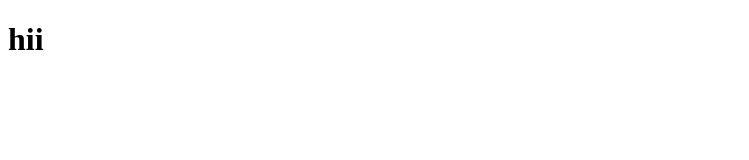
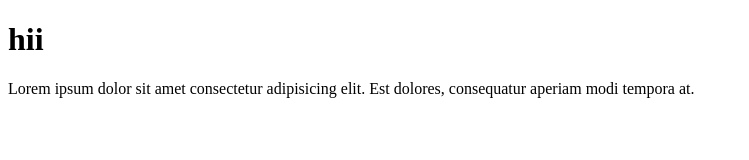
Before and after one commit to emonomo/project, a plain HTML site: page index.html in a window 1280 px wide. Shown: the whole page, without its empty margins (0-749 px from the left). Drawn offline with Linux system fonts and the light colour scheme.

Commit message:
Update index.html
testing 2

```diff
--- a/index.html
+++ b/index.html
@@ -8,5 +8,6 @@
 </head>
 <body>
     <h1>hii</h1>
+    <p>Lorem ipsum dolor sit amet consectetur adipisicing elit. Est dolores, consequatur aperiam modi tempora at.</p>
 </body>
 </html>
```
